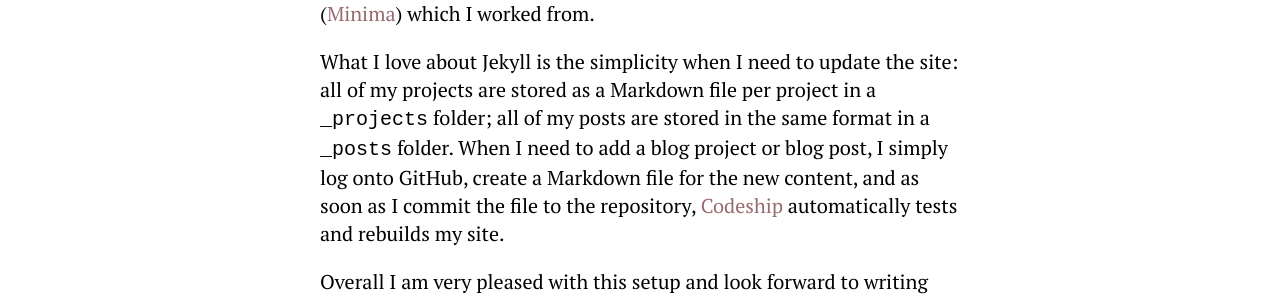
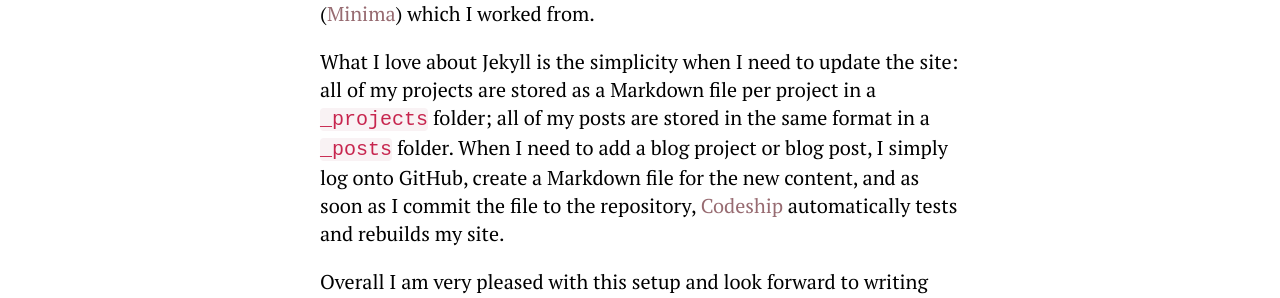
Before and after one commit to kz/iamkelv.in-new, a Jekyll site: the page built from _posts/2017-06-23-hello-world.md, in a window 1280 px wide. Shown: the part 1126-1424 px from the top of the page. Built offline with Jekyll 4.4.1, drawn with Linux system fonts in a browser that asks for light colours; comment, search, counter and statistics services are not loaded.

Commit message:
Add colours to inline syntax highlighting

```diff
--- a/_sass/_syntax-highlighting.scss
+++ b/_sass/_syntax-highlighting.scss
@@ -1,11 +1,18 @@
 /**
  * Syntax highlighting styles
  */
+
+.highlighter-rouge {
+  color: #c7254e;
+  background-color: #f9f2f4;
+  border-radius: 4px;
+}
+
 .highlight {
   background: #fff;
 
   .highlighter-rouge & {
-    background: #eef;
+    background: #eff;
   }
 
   .c     { color: #998; font-style: italic } // Comment
```
